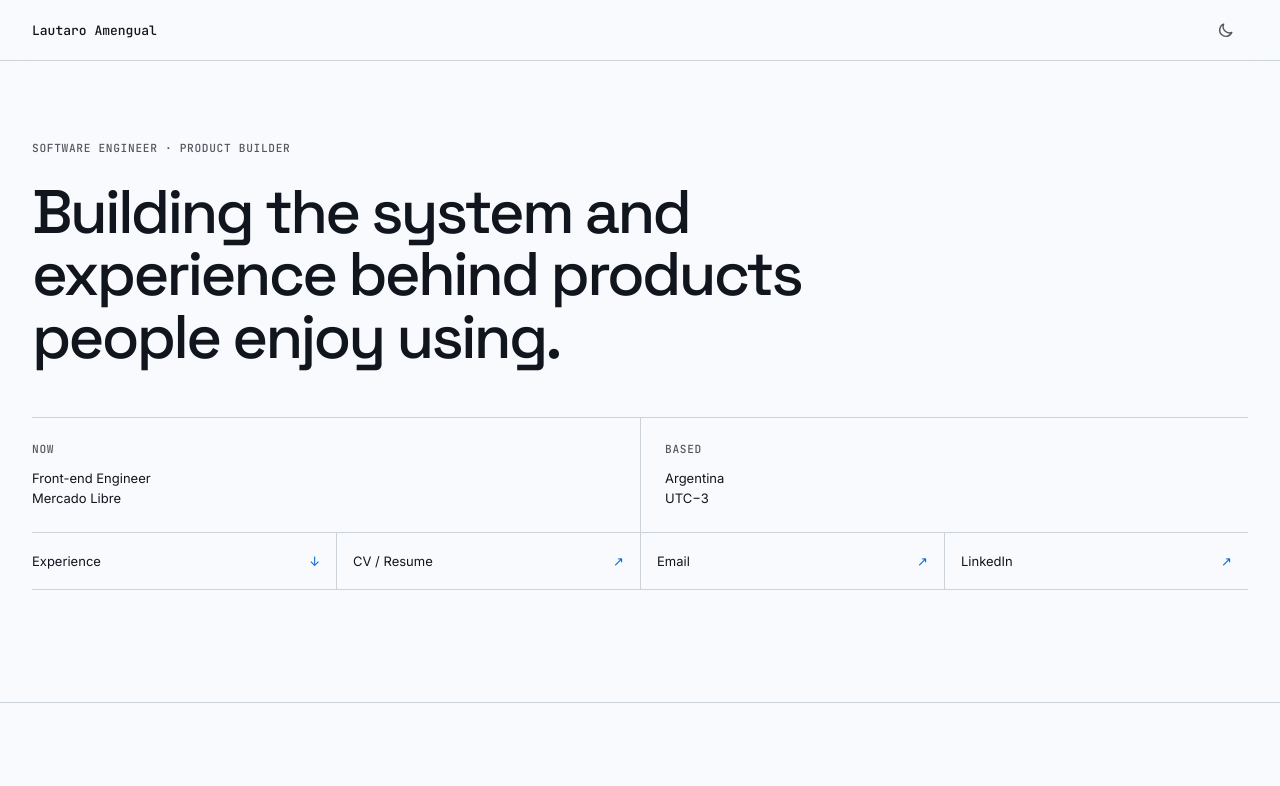
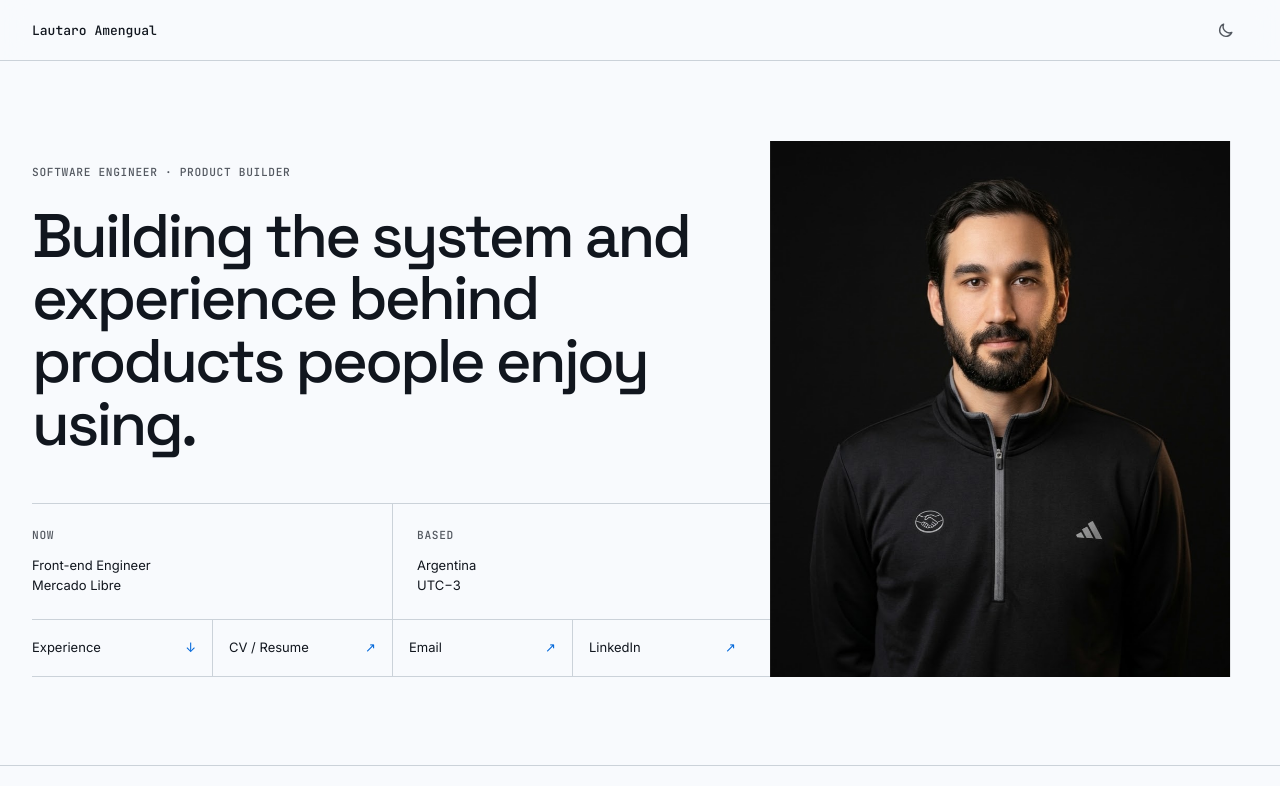
Before and after one commit to amengual-ln/lnadev, a SvelteKit app: page / in a window 1280 px wide. Shown: the top 786 px of the page. Built offline with nearby package versions, Linux system fonts and the light colour scheme.

Commit message:
Refine hero portraits for light and dark themes

```diff
--- a/src/components/Hero.svelte
+++ b/src/components/Hero.svelte
@@ -20,7 +20,8 @@
     </nav>
   </div>
   <div class="portrait-scene">
-    <img class="portrait" src="/personalportrait-cutout.png" alt="Lautaro Amengual" width="1077" height="1461" fetchpriority="high" />
+    <img class="portrait" src="/portrait-cutout-v2.png" alt="Lautaro Amengual" width="880" height="1194" fetchpriority="high" />
+    <img class="portrait portrait-light" src="/personalportrait.jpeg" alt="Lautaro Amengual" width="880" height="1194" fetchpriority="high" />
   </div>
 </section>
 
@@ -31,8 +32,11 @@
   .portrait-scene { position: relative; z-index: 2; display: grid; align-items: end; align-self: stretch; isolation: isolate; pointer-events: none; clip-path: inset(-100vmax -100vmax 0 -100vmax); }
   .portrait-scene::before { content: ''; position: absolute; inset: 0 -10rem -8rem -7rem; z-index: -1; background: radial-gradient(ellipse 38% 48% at 42% 52%, var(--color-accent-soft), transparent 100%), radial-gradient(ellipse 34% 42% at 61% 70%, var(--color-accent-soft), transparent 100%), radial-gradient(ellipse 28% 35% at 47% 79%, var(--color-accent-soft), transparent 100%); animation: drift 12s ease-in-out infinite alternate; }
   .portrait { display: block; width: 115%; max-width: none; max-height: 39rem; height: auto; object-fit: contain; object-position: center bottom; justify-self: center; animation: enter var(--dur-slow) var(--ease-out) both; animation-delay: calc(var(--dur-fast) * 2); }
-  :global(html:not(.dark)) .intro { grid-template-columns: 1fr; }
-  :global(html:not(.dark)) .portrait-scene, :global(html:not(.dark)) .profile-data::before, :global(html:not(.dark)) .profile-data::after, :global(html:not(.dark)) .profile-links::after, :global(html:not(.dark)) .profile-links a:last-child::after { display: none; }
+  .portrait-light { display: none; }
+  :global(html:not(.dark)) .portrait:not(.portrait-light) { display: none; }
+  :global(html:not(.dark)) .portrait-light { display: block; clip-path: inset(0 0 8% 0); }
+  :global(html:not(.dark)) .portrait-scene::before { display: none; }
+  @media (min-width: 48.001rem) { .intro-content { padding-bottom: 5.5rem; } .profile-data { margin-top: calc(var(--space-2xl) + 1.5rem); } :global(html:not(.dark)) .portrait-scene { clip-path: inset(-100vmax -100vmax 5.5rem -100vmax); } :global(html:not(.dark)) .portrait-light { clip-path: none; } }
   .meta { animation: enter var(--dur-slow) var(--ease-out) both; animation-delay: calc(var(--dur-fast) * 0.5); }
   h1 { width: 100%; max-width: 24ch; margin-top: var(--space-lg); font-size: var(--text-display); line-height: 1.02; animation: enter var(--dur-slow) var(--ease-out) both; animation-delay: var(--dur-fast); }
   .profile-data { position: relative; display: grid; grid-template-columns: repeat(2, minmax(0, 1fr)); margin: var(--space-2xl) 0 0; border-top: var(--rule-thin); border-bottom: var(--rule-thin); animation: enter var(--dur-slow) var(--ease-out) both; animation-delay: calc(var(--dur-fast) * 1.5); }
@@ -58,7 +62,6 @@
   @keyframes drift { from { transform: translate(-1%, 1%) scale(0.97, 1.03); } to { transform: translate(1%, -1%) scale(1.04, 0.96); } }
   @media (max-width: 60rem) { .profile-links { grid-template-columns: repeat(2, minmax(0, 1fr)); } .profile-links a:nth-child(3) { border-inline-start: 0; border-top: var(--rule-thin); padding-inline-start: 0; } .profile-links a:nth-child(4) { border-top: var(--rule-thin); } }
   @media (max-width: 48rem) { .intro { grid-template-columns: 1fr; gap: 0; } .intro-content { padding-bottom: var(--space-xl); } .profile-data::before, .profile-data::after, .profile-links::after, .profile-links a:last-child::after { display: none; } .portrait-scene { width: min(100%, 26rem); justify-self: center; } .portrait-scene::before { inset: 0 -2rem -8rem; } .portrait { width: 100%; max-height: 28rem; } }
-  @media (max-width: 48rem) { :global(html:not(.dark)) .intro-content { padding-bottom: 6.5rem; } }
   @media (max-width: 32rem) { .profile-data { grid-template-columns: 1fr; } .profile-data div + div { border-inline-start: 0; border-top: var(--rule-thin); padding-inline-start: 0; } }
   @media (prefers-reduced-motion: reduce) { .meta, h1, .profile-data, .profile-links, .portrait, .portrait-scene::before { animation: none; } .profile-links span { transition: none; } }
 </style>
```
Also changed, not shown: static/portrait-cutout-v2.png (added).
